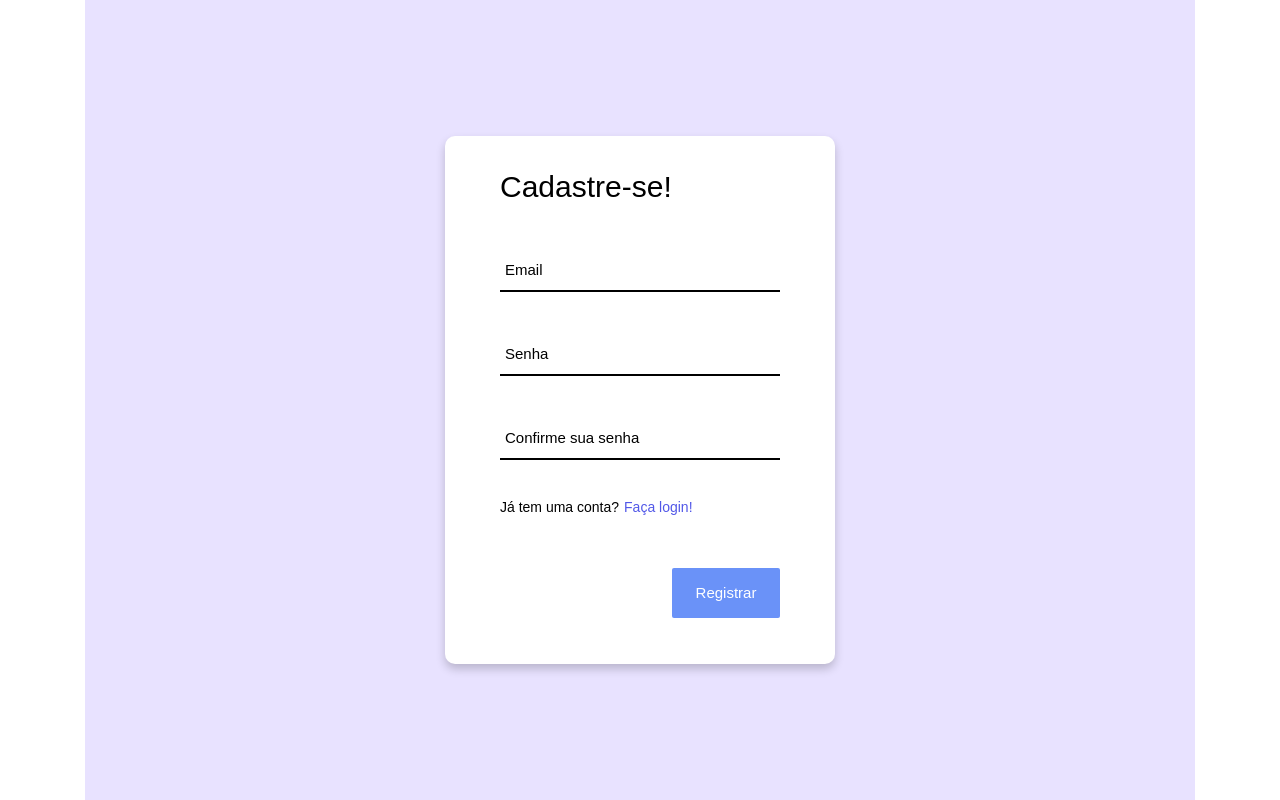
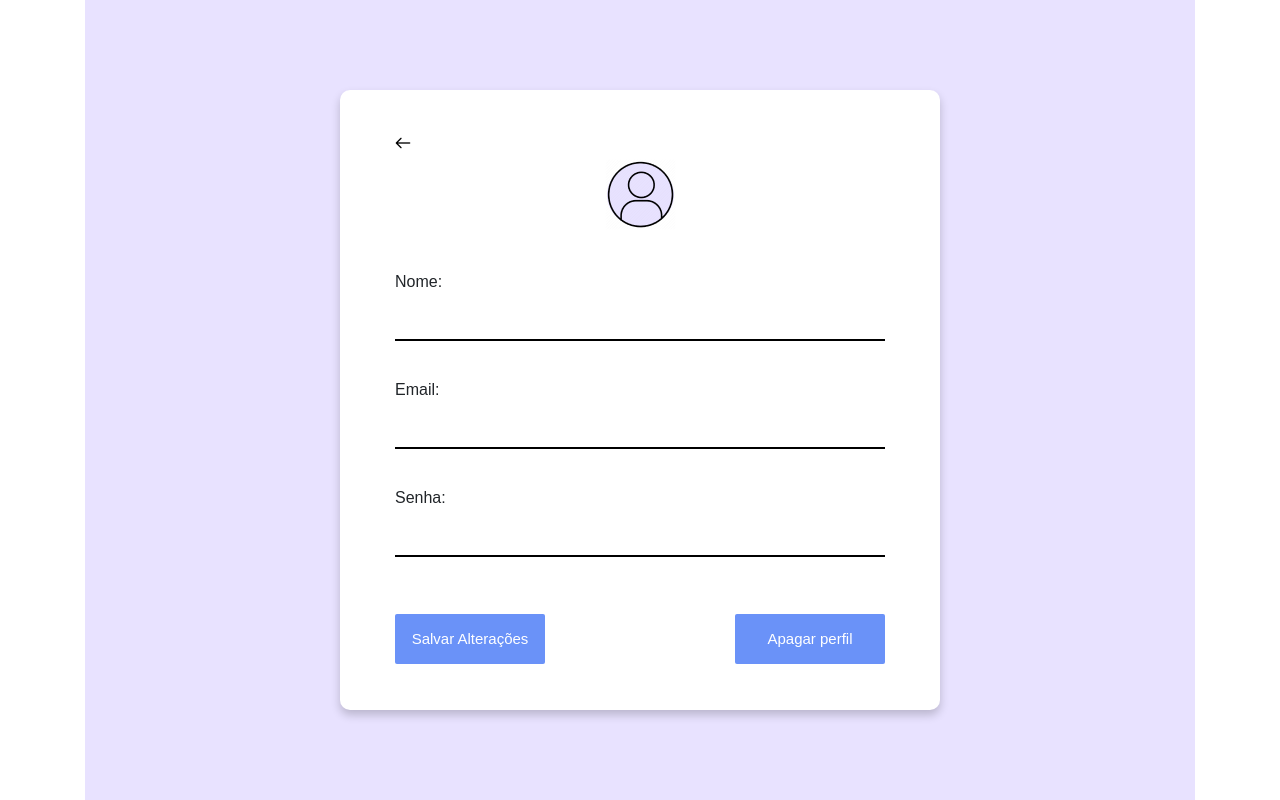
Before and after one commit to andreluizang/A3-UniFG-2022.1, a React (Create React App) app in the folder my-app/: page / in a window 1280 px wide. Built offline with nearby package versions, Linux system fonts and the light colour scheme.

Commit message:
Criei arquivo js para o Perfil

```diff
--- /dev/null
+++ b/my-app/src/Perfil.js
@@ -0,0 +1,12 @@
+import './App.css';
+import Perfil from './Components/Perfil/Perfil';
+
+function PerfilPage() {
+  return (
+    <div className="Perfil">
+      <Perfil/>
+    </div>
+  );
+}
+
+export default PerfilPage;
--- a/my-app/src/index.js
+++ b/my-app/src/index.js
@@ -6,10 +6,11 @@ import Home from './Home'
 import reportWebVitals from './reportWebVitals';
 import Login from './Login';
 import RegisterForm from './Components/Register/RegisterForm';
+import PerfilPage from './Perfil';
 
 ReactDOM.render(
   <React.StrictMode>
-    <RegisterForm />
+    <PerfilPage />
   </React.StrictMode>,
   document.getElementById('root')
 );
```
